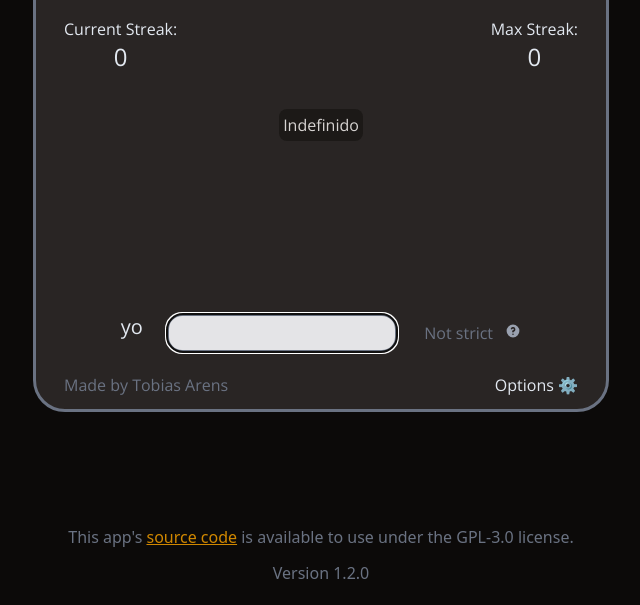
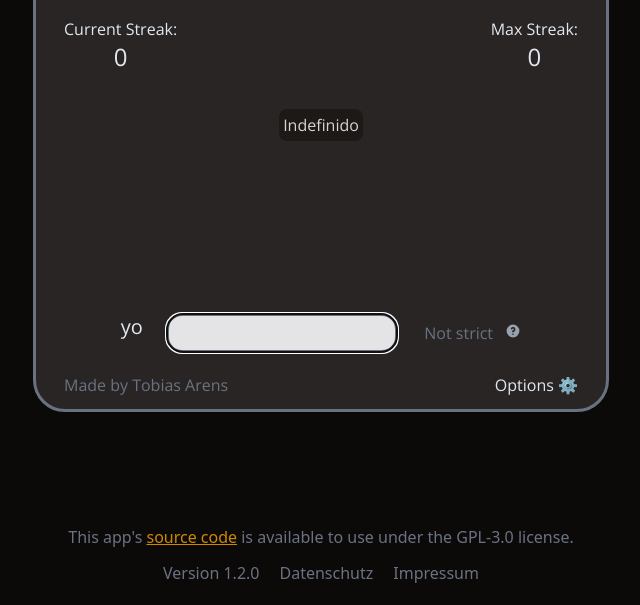
Before and after one commit to tobiasarens/spaco, a website built with Vite: page index.html in a window 1280 px wide. Shown: the part 195-800 px from the top of the page, without its empty margins (319-959 px from the left). Built offline with nearby package versions, Linux system fonts and the light colour scheme.

Commit message:
add link to datenschutz and impressum

```diff
--- a/index.html
+++ b/index.html
@@ -179,7 +179,15 @@
   <div class="grow"></div>
   <div id="Footer" class="mx-auto text-border-panel pb-3">This app's <a href="https://github.com/tobiasarens/spaco" target="_blank" class="underline text-link-txt">source code</a> is available to use under the GPL-3.0 license.</div>
 
-  <div id="txtVersion" class="mx-auto pb-5 text-border-panel">Version 1.0.0</div>
+  <div class="mx-auto pb-5 text-border-panel flex flex-row gap-5">
+    <div id="txtVersion" >Version 1.0.0</div>
+    <div>
+      <a href="/datenschutz">Datenschutz</a>
+    </div>
+    <div>
+      <a href="/impressum">Impressum</a>
+    </div>
+  </div>
 
   <!-- End of Background div -->
   </div>
```
